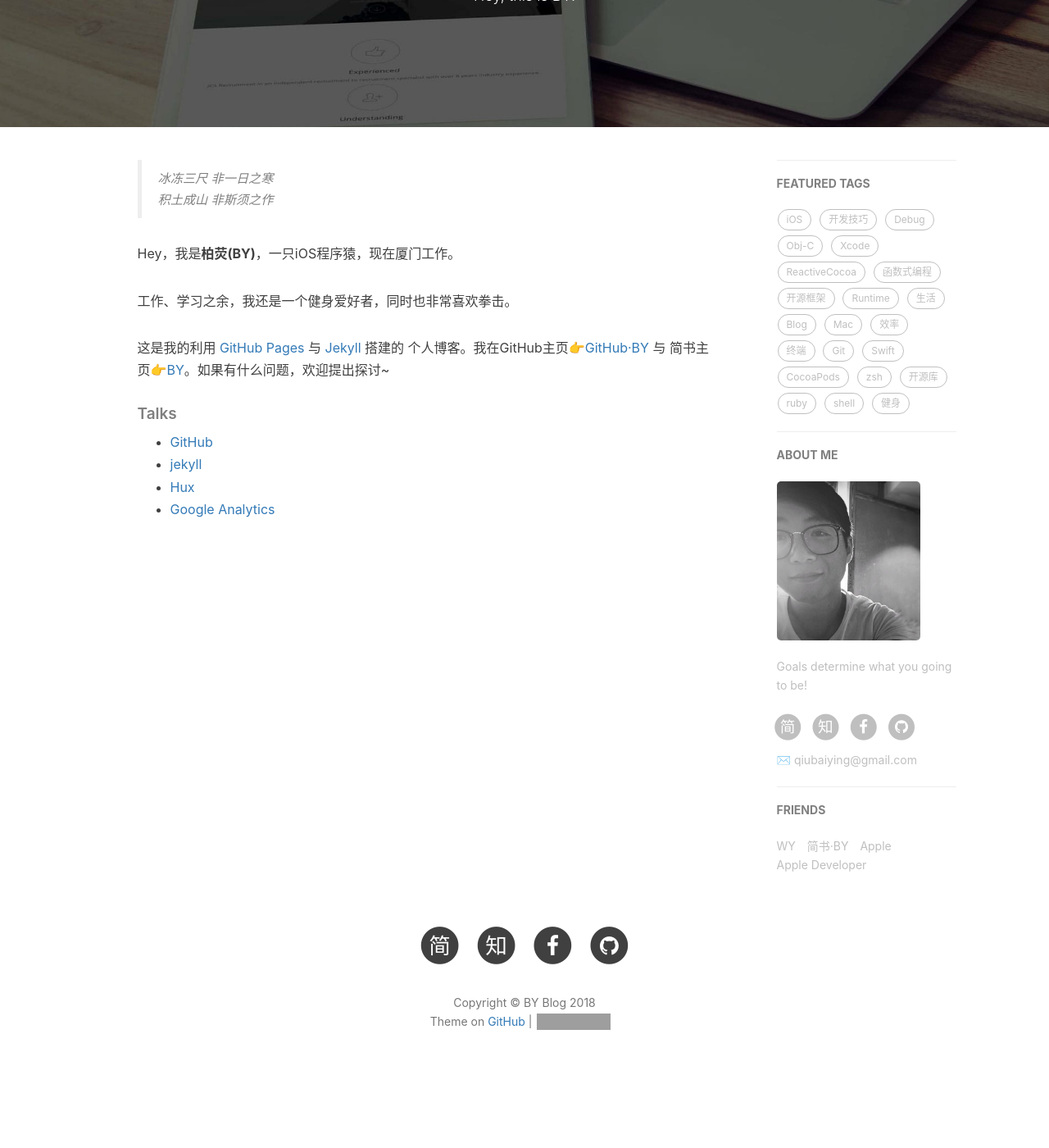
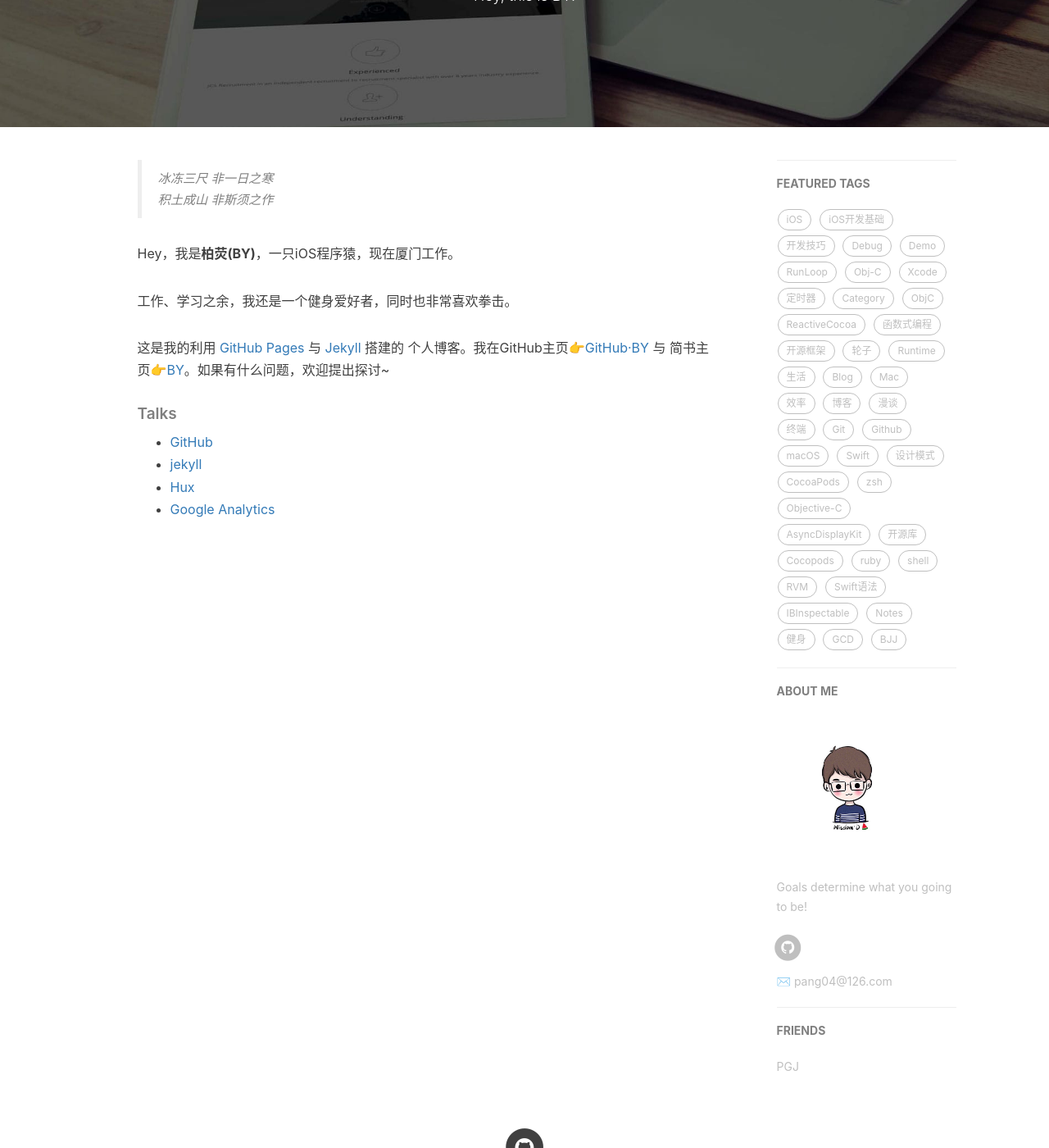
Before and after one commit to cddypang/cddypang.github.io, a Jekyll site: the page built from about.html, in a window 1280 px wide and 1400 px high, scrolled down 263 px. Shown: the whole window at 82% size. Built offline with Jekyll 4.4.1, drawn with Linux system fonts in a browser that asks for light colours; nearby versions of some CDN libraries; comment, search, counter and statistics services are not loaded; before the commit the page ends 1613 px from its top, so only the background shows below that; some of the changed text lies outside the part shown; grey boxes are pictures that could not be loaded.

Commit message:
1. change _config.yml; 2. add img/about-PGJ-gentle.jpg;

```diff
--- a/_config.yml
+++ b/_config.yml
@@ -1,28 +1,28 @@
 # Site settings
-title: BY Blog
-SEOTitle: 柏荧的博客 | BY Blog
+title: PGJ Blog
+SEOTitle: PGJ的博客 | PGJ Blog
 header-img: img/post-bg-desk.jpg
-email: qiubaiying@gmail.com
-description: "Every failure is leading towards success."
-keyword: "BY, BY Blog, 柏荧的博客, qiubaiying, 邱柏荧, iOS, Apple, iPhone"
-url: "http://qiubaiying.github.io"          # your host, for absolute URL
+email: pang04@126.com
+description: "It's your life, it's your decision."
+keyword: "PGJ Blog, PGJ的博客"
+url: "http://cddypang.github.io"          # your host, for absolute URL
 baseurl: ""      # for example, '/blog' if your blog hosted on 'host/blog'
-github_repo: "https://github.com/qiubaiying/qiubaiying.github.io.git" # you code repository
+github_repo: "https://github.com/cddypang/cddypang.github.io.git" # you code repository
 
 # Sidebar settings
 sidebar: true                           # whether or not using Sidebar.
 sidebar-about-description: "Goals determine what you going to be!"
-sidebar-avatar: /img/about-BY-gentle.jpg      # use absolute URL, seeing it's used in both `/` and `/about/`
+sidebar-avatar: /img/about-PGJ-gentle.jpg      # use absolute URL, seeing it's used in both `/` and `/about/`
 
 
 
 # SNS settings
 RSS: false
 # weibo_username:     qiubaiying
-zhihu_username:     qiubaiying
-github_username:    qiubaiying
-facebook_username:  baiying.qiu.7
-jianshu_username:   e71990ada2fd
+#zhihu_username:     qiubaiying
+github_username:    cddypang
+#facebook_username:  baiying.qiu.7
+#jianshu_username:   e71990ada2fd
 #twitter_username:   qiubaiying
 
 
@@ -61,7 +61,7 @@ kramdown:
 
 # Gitalk
 gitalk:
-  enable: true    #是否开启Gitalk评论
+  enable: false    #是否开启Gitalk评论
   clientID: f2c84e7629bb1446c1a4                            #生成的clientID
   clientSecret: ca6d6139d1e1b8c43f8b2e19492ddcac8b322d0d    #生成的clientSecret
   repo: qiubaiying.github.io    #仓库名称
@@ -74,11 +74,11 @@ gitalk:
 
 # Analytics settings
 # Baidu Analytics
-ba_track_id: b50bf2b12b5338a1845e33832976fd68
+#ba_track_id: b50bf2b12b5338a1845e33832976fd68
 
 # Google Analytics
-ga_track_id: 'UA-90855596-1'            # Format: UA-xxxxxx-xx
-ga_domain: qiubaiying.top               # 默认的是 auto, 这里我是自定义了的域名，你如果没有自己的域名，需要改成auto
+#ga_track_id: 'UA-90855596-1'            # Format: UA-xxxxxx-xx
+#ga_domain: qiubaiying.top               # 默认的是 auto, 这里我是自定义了的域名，你如果没有自己的域名，需要改成auto
 
 
 
@@ -86,7 +86,7 @@ ga_domain: qiubaiying.top               # 默认的是 auto, 这里我是自定
 
 # Featured Tags
 featured-tags: true                     # 是否使用首页标签
-featured-condition-size: 1              # 相同标签数量大于这个数，才会出现在首页
+featured-condition-size: 0              # 相同标签数量大于这个数，才会出现在首页
 
 
 
@@ -95,20 +95,20 @@ chrome-tab-theme-color: "#000000"
 service-worker: true
 
 
-
 # Friends
 friends: [
     {
-        title: "WY",
-        href: "http://zhengwuyang.com"
-    },{
-        title: "简书·BY",
-        href: "http://www.jianshu.com/u/e71990ada2fd"
-    },{
-        title: "Apple",
-        href: "https://apple.com"
-    },{
-        title: "Apple Developer",
-        href: "https://developer.apple.com/"
+        title: "PGJ",
+        href: "https://github.com/cddypang/"
     }
+#    ,{
+#        title: "简书·BY",
+#        href: "http://www.jianshu.com/u/e71990ada2fd"
+#    },{
+#        title: "Apple",
+#        href: "https://apple.com"
+#    },{
+#        title: "Apple Developer",
+#        href: "https://developer.apple.com/"
+#    }
 ]
```
Also changed, not shown: img/about-BY-gentle.jpg (deleted), img/about-PGJ-gentle.jpg (added).
